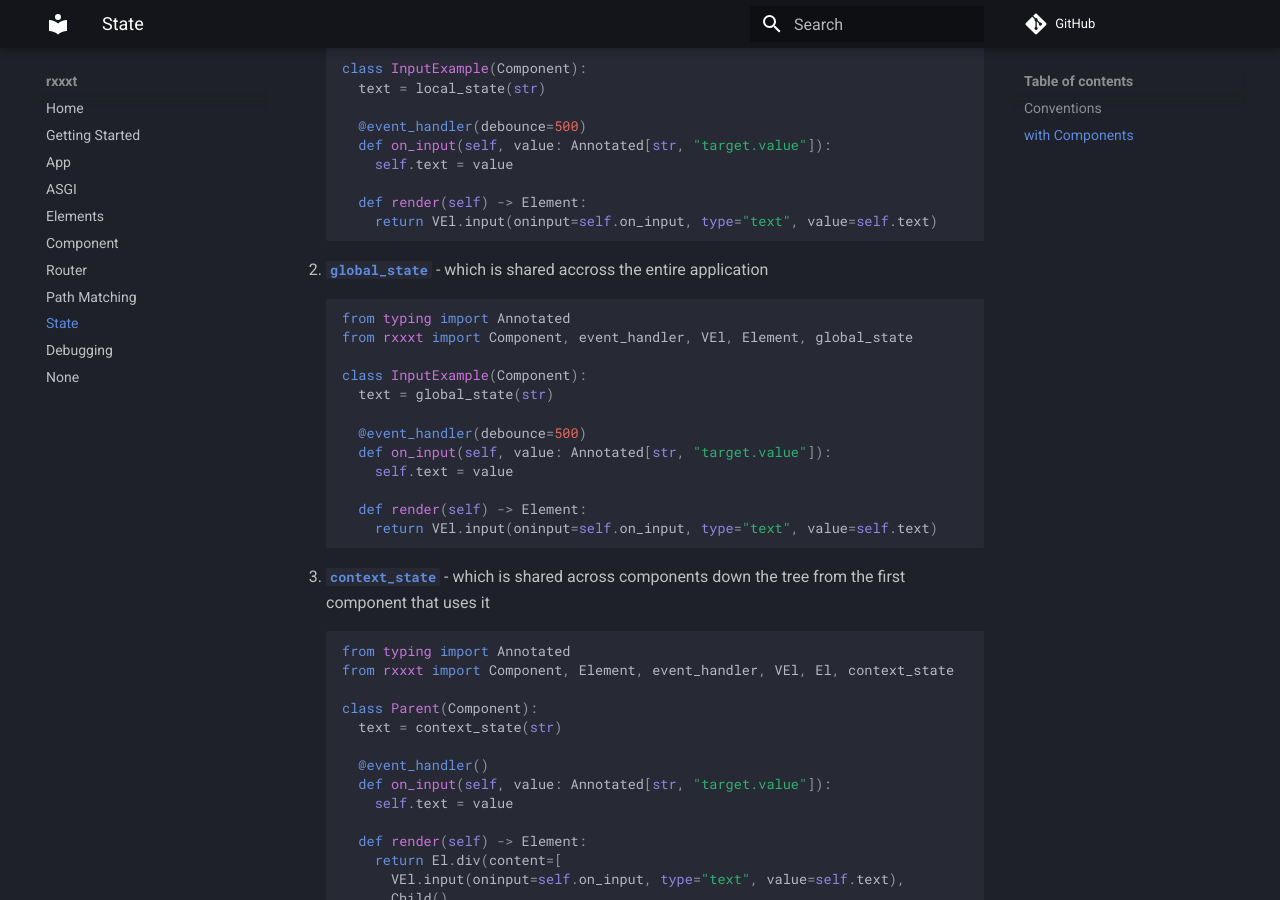
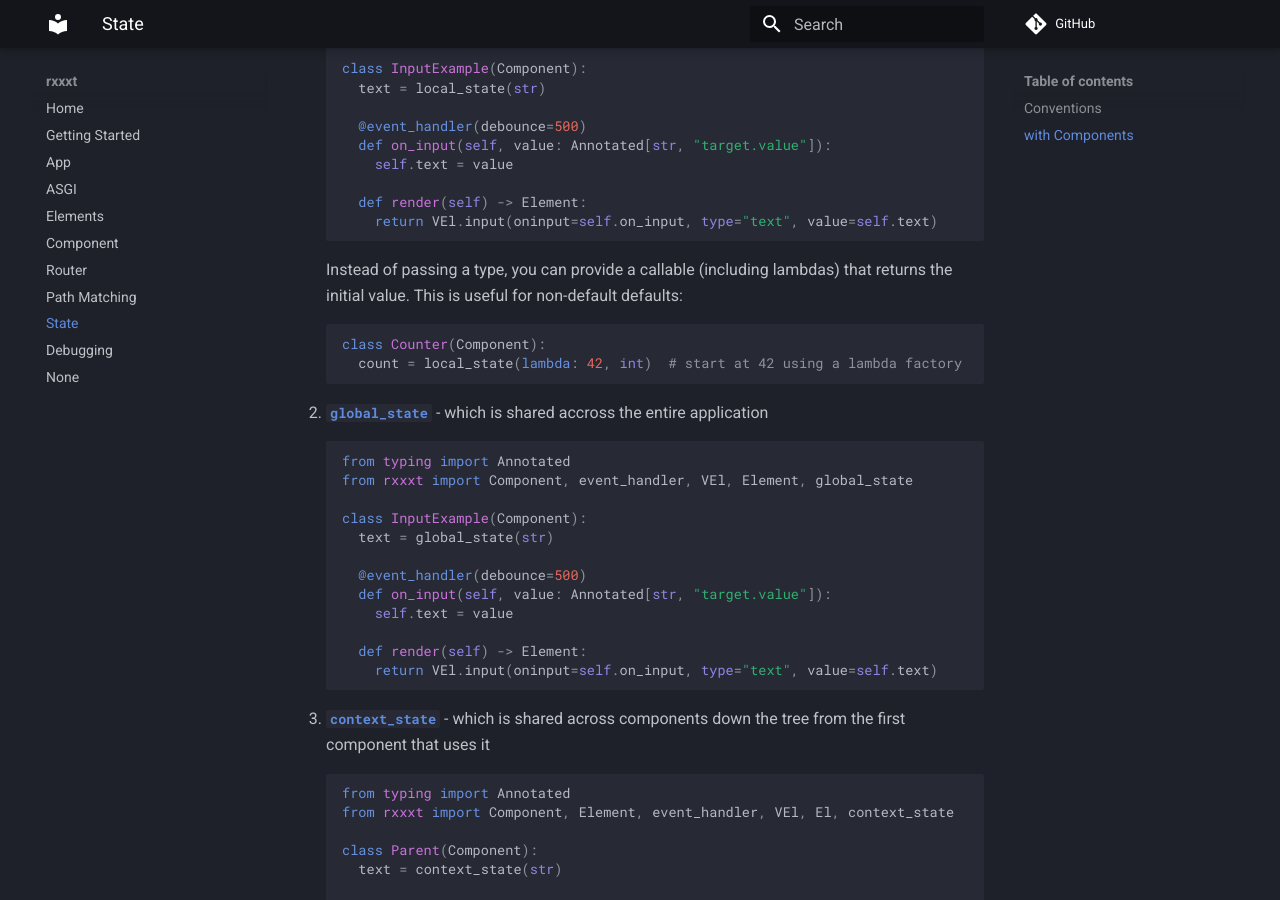
Before and after one commit to leopf/rxxxt, an MkDocs documentation site: the page built from docs/state.md, in a window 1280 px wide and 900 px high, scrolled down 952 px. Built offline with MkDocs 1.6.1 and Material for MkDocs 9.7.7, drawn with Linux system fonts in a browser that asks for light colours; comment, search, counter and statistics services are not loaded.

Commit message:
lambda state doc

````diff
--- a/docs/state.md
+++ b/docs/state.md
@@ -36,6 +36,11 @@ class InputExample(Component):
 
   def render(self) -> Element:
     return VEl.input(oninput=self.on_input, type="text", value=self.text)
+```
+Instead of passing a type, you can provide a callable (including lambdas) that returns the initial value. This is useful for non-default defaults:
+```python
+class Counter(Component):
+  count = local_state(lambda: 42, int)  # start at 42 using a lambda factory
 ```
 2. **[`global_state`](./api.md#rxxxt.component.global_state)** - which is shared accross the entire application
 ```python
````
